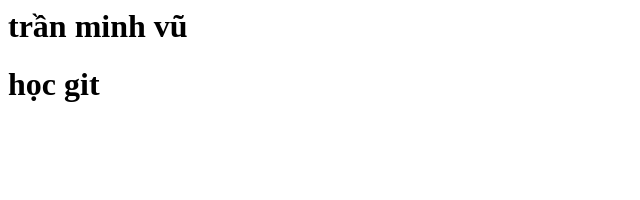
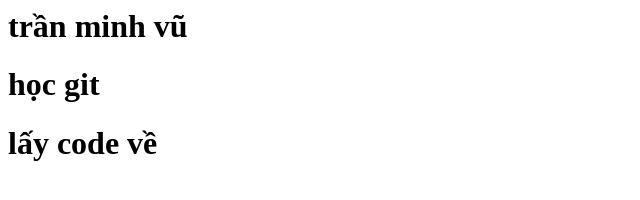
Before and after one commit to tranminhvu180198/gittrain, a plain HTML site: page index.html in a window 1280 px wide. Shown: the whole page, without its empty margins (0-640 px from the left). Drawn offline with Linux system fonts and the light colour scheme.

Commit message:
Update index.html

```diff
--- a/index.html
+++ b/index.html
@@ -1,2 +1,3 @@
 <h1> trần minh vũ</h1>
 <h1>học git </h1>
+<h1> lấy code về </h1>
```
